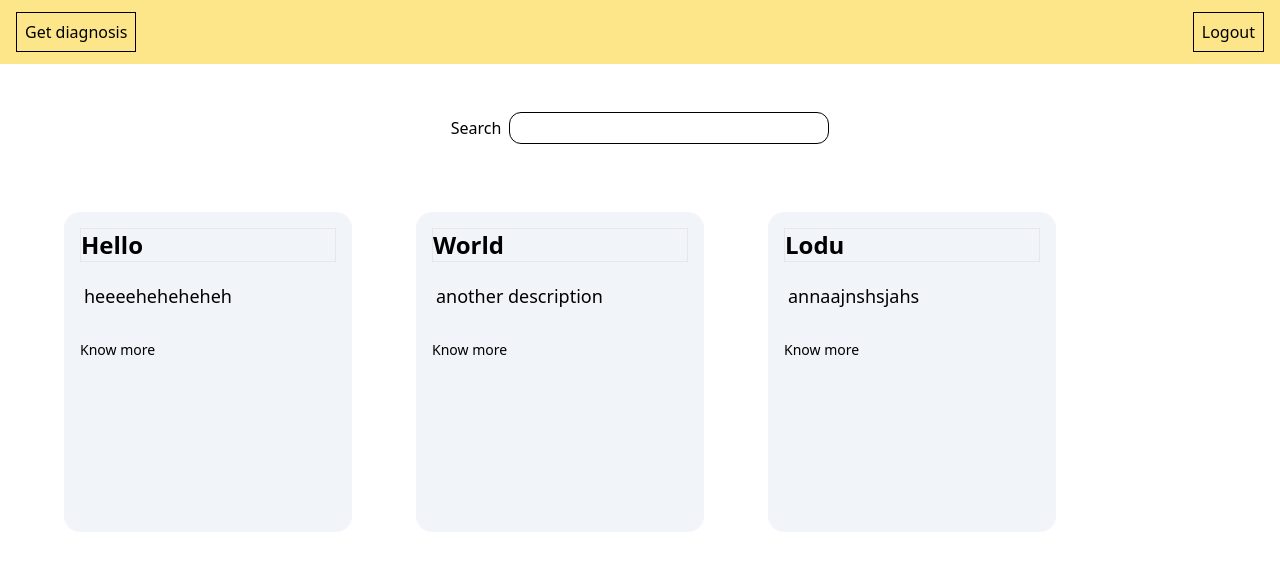
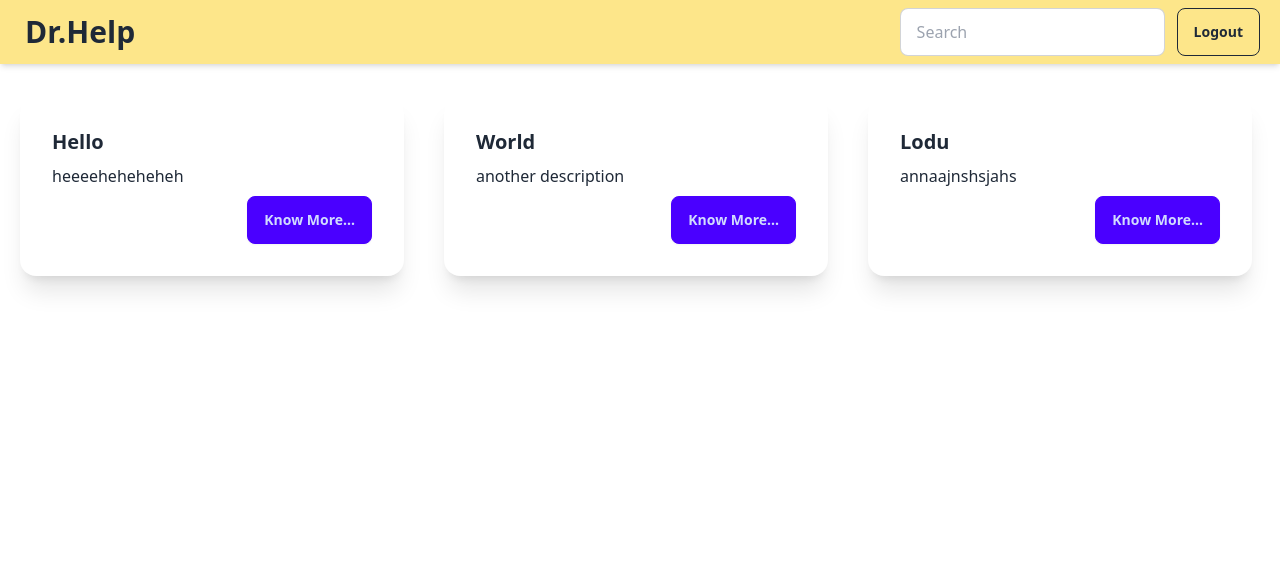
Before and after one commit to manas95826/Dr.-Help, a React (Vite) app: page / in a window 1280 px wide. Shown: the top 570 px of the page. Built offline with nearby package versions, Linux system fonts and the light colour scheme.

Commit message:
improve UI - card + navbar

```diff
--- a/src/pages/Card.tsx
+++ b/src/pages/Card.tsx
@@ -1,18 +1,25 @@
-import { Button } from '@/components/ui/button'
-import React from 'react'
-import { useNavigate } from 'react-router-dom'
-
+import { useNavigate } from "react-router-dom";
 
 const Cardd = (props: any) => {
-    const navigate = useNavigate();
+  const navigate = useNavigate();
   return (
-    <div className='bg-slate-100 mt-5 ml-16 w-72 h-80 rounded-2xl hover:shadow-xl hover:shadow-amber-200'>
-<h3 className='font-bold m-4 text-2xl border'>{props.name}</h3>
-<p className='m-5 text-lg'>{props.desc}</p>
-<p>{props.med}</p>
-<Button variant={'link'} onClick={() => {navigate('/patient')}} >Know more</Button>
+    <div className="card w-96 bg-base-100 shadow-xl m-5 hover:shadow-xl hover:shadow-amber-200">
+      <div className="card-body">
+        <h2 className="card-title">{props.name}</h2>
+        <p>{props.desc}</p>
+        <div className="card-actions justify-end">
+          <button
+            onClick={() => {
+              navigate("/patient");
+            }}
+            className="btn btn-primary"
+          >
+            Know More...
+          </button>
         </div>
-  )
-}
+      </div>
+    </div>
+  );
+};
 
-export default Cardd
+export default Cardd;
--- a/src/pages/FolderDrop.tsx
+++ b/src/pages/FolderDrop.tsx
@@ -1,12 +1,12 @@
-import React, { useState } from 'react';
-import { Link } from 'react-router-dom';
-import Cardd from './Card';
+import { useState } from "react";
+import Cardd from "./Card";
 
 const FolderDrop = () => {
-  const [searchQuery, setSearchQuery] = useState('');
+  const [searchQuery, setSearchQuery] = useState("");
 
   const handleSearchChange = (event: any) => {
     setSearchQuery(event.target.value);
+    document.getElementById("search-input")?.focus();
   };
 
   const filteredCards = searchQuery
@@ -17,29 +17,28 @@ const FolderDrop = () => {
 
   return (
     <div>
-      <div className='flex flex-1 h-screen w-screen flex-col'>
-        <div className='bg-amber-200 h-16 w-full flex justify-between items-center px-4 flex-shrink-0'>
-          <div>
-            <Link to='/upload-files' className='border border-black p-2'>
-              Get diagnosis
-            </Link>
+      <div className="flex flex-1 h-screen w-screen flex-col">
+        <div className="navbar bg-amber-200 shadow-md mb-3">
+          <div className="flex-1">
+            <a className="btn btn-ghost text-3xl" href="/">
+              Dr.Help
+            </a>
           </div>
-          <div>
-            <Link to='/sign-up' className='border border-black p-2'>
-              Logout
-            </Link>
+          <div className="flex-none gap-2">
+            <div className="form-control">
+              <input
+                id="search-input"
+                type="text"
+                placeholder="Search"
+                className="input input-bordered w-24 md:w-auto"
+                value={searchQuery}
+                onChange={handleSearchChange}
+              />
+            </div>
           </div>
+          <button className="btn mx-3 btn-outline">Logout</button>
         </div>
-        <div className='w-full gap-2 flex justify-center h-32 items-center flex-shrink-0'>
-          Search
-          <input
-            type='text'
-            className='border border-black w-80 h-8 rounded-xl p-3'
-            value={searchQuery}
-            onChange={handleSearchChange}
-          />
-        </div>
-        <div className='flex flex-row flex-wrap'>
+        <div className="flex flex-row flex-wrap">
           {filteredCards.map((card, index) => (
             <Cardd key={index} name={card.name} desc={card.desc} />
           ))}
@@ -50,9 +49,9 @@ const FolderDrop = () => {
 };
 
 const cards = [
-  { name: 'Hello', desc: 'heeeeheheheheh' },
-  { name: 'World', desc: 'another description' },
-  {name: "Lodu", desc: "annaajnshsjahs"}
+  { name: "Hello", desc: "heeeeheheheheh" },
+  { name: "World", desc: "another description" },
+  { name: "Lodu", desc: "annaajnshsjahs" },
   // Add more cards as needed
 ];
 
--- a/tailwind.config.js
+++ b/tailwind.config.js
@@ -2,11 +2,11 @@
 module.exports = {
   darkMode: ["class"],
   content: [
-    './pages/**/*.{ts,tsx}',
-    './components/**/*.{ts,tsx}',
-    './app/**/*.{ts,tsx}',
-    './src/**/*.{ts,tsx}',
-	],
+    "./pages/**/*.{ts,tsx}",
+    "./components/**/*.{ts,tsx}",
+    "./app/**/*.{ts,tsx}",
+    "./src/**/*.{ts,tsx}",
+  ],
   theme: {
     container: {
       center: true,
@@ -72,5 +72,15 @@ module.exports = {
       },
     },
   },
-  plugins: [require("tailwindcss-animate")],
-}
+  plugins: [require("tailwindcss-animate"), require("daisyui")],
+  daisyui: {
+    themes: "winter", // false: only light + dark | true: all themes | array: specific themes like this ["light", "dark", "cupcake"]
+    darkTheme: "winter", // name of one of the included themes for dark mode
+    base: true, // applies background color and foreground color for root element by default
+    styled: true, // include daisyUI colors and design decisions for all components
+    utils: true, // adds responsive and modifier utility classes
+    prefix: "", // prefix for daisyUI classnames (components, modifiers and responsive class names. Not colors)
+    logs: true, // Shows info about daisyUI version and used config in the console when building your CSS
+    themeRoot: ":root", // The element that receives theme color CSS variables
+  },
+};
```
